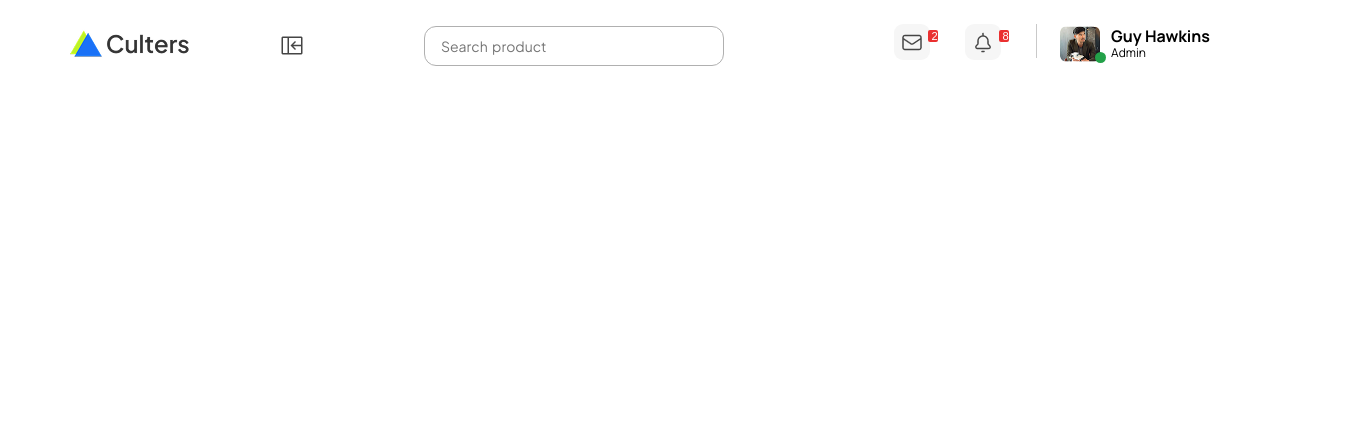
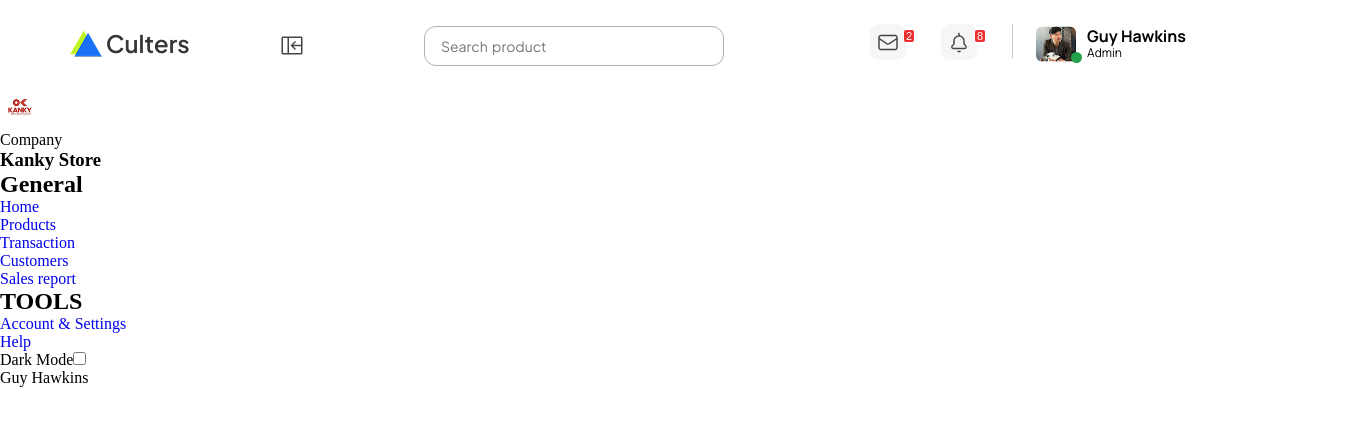
Before and after one commit to Diyor-Khasanov/culters, a React (Create React App) app: page / in a window 1280 px wide. Shown: the top 426 px of the page, 1350 px wide, since content can reach past the window. Built offline with nearby package versions, Linux system fonts and the light colour scheme.

Commit message:
dahsboard html

```diff
--- a/src/pages/Home/Home.jsx
+++ b/src/pages/Home/Home.jsx
@@ -4,6 +4,8 @@ import PanelClose from "./img/Panel-close.png";
 import mail from "./img/mail.png";
 import notifications from "./img/notifications.png";
 import admin from "./img/admin.png";
+import company from "./img/company.png";
+import { Link } from "react-router-dom";
 
 function Home() {
   return (
@@ -36,7 +38,48 @@ function Home() {
         </div>
       </div>
       <div className="hero">
-        <div className="dashboard"></div>
+        <div className="dashboard">
+          <div className="company">
+            <img src={company} alt="company" />
+            <div className="text">
+              <p className="subtitle">Company</p>
+              <h3 className="title">Kanky Store</h3>
+            </div>
+          </div>
+
+          <h2 className="title">General</h2>
+          <ul>
+            <li>
+              <Link to="/">Home</Link>
+            </li>
+            <li>
+              <Link to="/products">Products</Link>
+            </li>
+            <li>
+              <Link to="/">Transaction</Link>
+            </li>
+            <li>
+              <Link to="/customer">Customers</Link>
+            </li>
+            <li>
+              <Link to="/"> Sales report</Link>
+            </li>
+          </ul>
+          <h2 className="title">TOOLS</h2>
+          <ul>
+            <li>
+              <Link to="/"> Account & Settings</Link>
+            </li>
+            <li>
+              <Link to="/"> Help</Link>
+            </li>
+            <li>
+              Dark Mode
+              <input type="checkbox" />
+            </li>
+            <li>Guy Hawkins</li>
+          </ul>
+        </div>
         <div className="main"></div>
       </div>
     </div>
--- a/src/pages/Home/Home.scss
+++ b/src/pages/Home/Home.scss
@@ -9,7 +9,8 @@
 }
 
 .home {
-    width: 100%;
+    width: 95%;
+
   .navbar {
     width: 100%;
     margin-left: 70px;
@@ -46,11 +47,15 @@
         line-height: 150%;
         word-spacing: 2px;
         margin-left: 30px;
+        &:focus{
+          border: 1.6px solid #1A71F6;
+        }
       }
     }
     .right {
       display: flex;
       gap: 35px;
+      margin-right: -40px;
       button {
         width: 36px;
         height: 36px;
@@ -68,7 +73,8 @@
           border-radius: 2px;
           padding-top: px;
           padding-bottom: 4px;
-          padding-left: 3.5px;
+          padding-left: 2px;
+          padding-right: 2px;
         //   padding-right: 5px;
           background: #ea3030;
           color: #fff;
```
Also changed, not shown: src/pages/Home/img/company.png (added).
